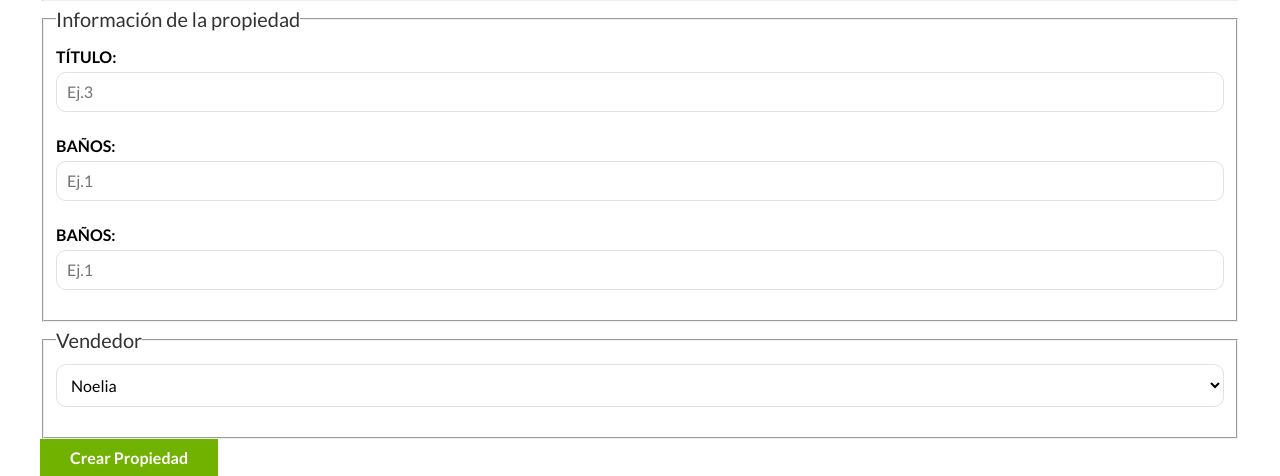
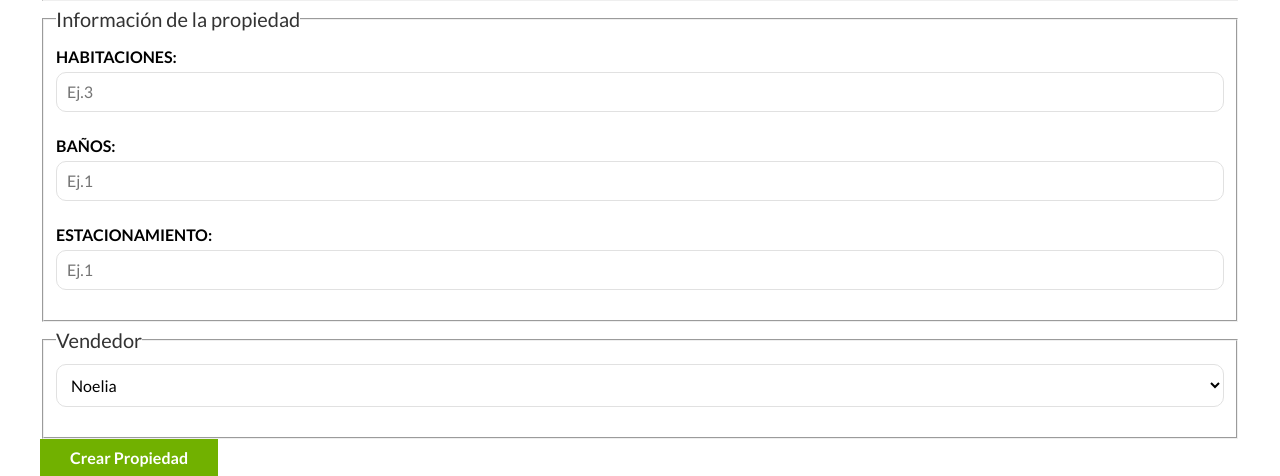
Before and after one commit to nberpin/bienesraices23, a PHP site: page /admin/propiedades/crear.php in a window 1280 px wide. Shown: the part 862-1338 px from the top of the page. Run offline with PHP 8.4, Linux system fonts and the light colour scheme.

Commit message:
introduciendo la primera propiedad

```diff
--- a/admin/propiedades/crear.php
+++ b/admin/propiedades/crear.php
@@ -2,12 +2,29 @@
 //Base de datos
     require '../../includes/config/database.php';
     $db= conectarDB();
-    if ($_SERVER['REQUEST_METHOD']==='POST'){
+     if ($_SERVER['REQUEST_METHOD']==='POST'){
 
-        echo "<pre>";
-        var_dump($_SERVER);
-        echo "</pre>";
+    //     echo "<pre>";
+    //     var_dump($_SERVER);
+    //     var_dump($_POST['titulo']);
+    //     echo "</pre>";
+    $titulo= $_POST['titulo'];
+    $precio= $_POST['precio'];
+    $descripcion= $_POST['descripcion'];
+    $habitaciones= $_POST['habitaciones'];
+    $wc= $_POST['wc'];
+    $estacionamiento= $_POST['estacionamiento'];
+    $vendedores_id= $_POST['vendedor'];
+    //ahora es donde realmente insertamos los valores en la bd
+    $query="INSERT INTO propiedades (titulo, precio, descripcion, habitaciones,wc,estacionamiento, vendedores_id)
+     VALUES ('$titulo', '$precio', '$descripcion', '$habitaciones','$wc','$estacionamiento', '$vendedores_id')";
+    //echo $query;
+    $resultado=mysqli_query($db,$query);
+    if ($resultado) {
+        echo "Insertado correctamente";
     }
+}
+
     require '../../includes/funciones.php';
     incluirTemplate('header');
 
@@ -28,7 +45,7 @@
             <input type="number" id="precio" name="precio" placeholder="Precio propiedad">
 
             <label for="imagen">Imagen: </label>
-            <input type="file" id="imagen" name="imagen" accept="image/jpeg, image/png">
+            <input type="file" id="imagen" accept="image/jpeg, image/png">
 
             <label for=" descripcion"> Descripción: </label>
             <textarea id="descripcion" name="descripcion" cols="30" rows="10"></textarea>
@@ -37,20 +54,20 @@
         <fieldset>
             <legend> Información de la propiedad</legend>
 
-            <label for="habitaciones">Título: </label>
+            <label for="habitaciones">Habitaciones: </label>
             <input type="number" id="habitaciones" name="habitaciones" placeholder="Ej.3">
 
             <label for="wc">Baños: </label>
             <input type="number" id="wc" name="wc" placeholder="Ej.1">
 
-            <label for="estacionamiento">Baños: </label>
+            <label for="estacionamiento">Estacionamiento: </label>
             <input type="number" id="estacionamiento" name="estacionamiento" placeholder="Ej.1">
 
         </fieldset>
 
         <fieldset>
             <legend>Vendedor</legend>
-            <select >
+            <select name="vendedor">
                 <option value="1">Noelia</option>
                 <option value="2">Juan</option>
             </select>
```
